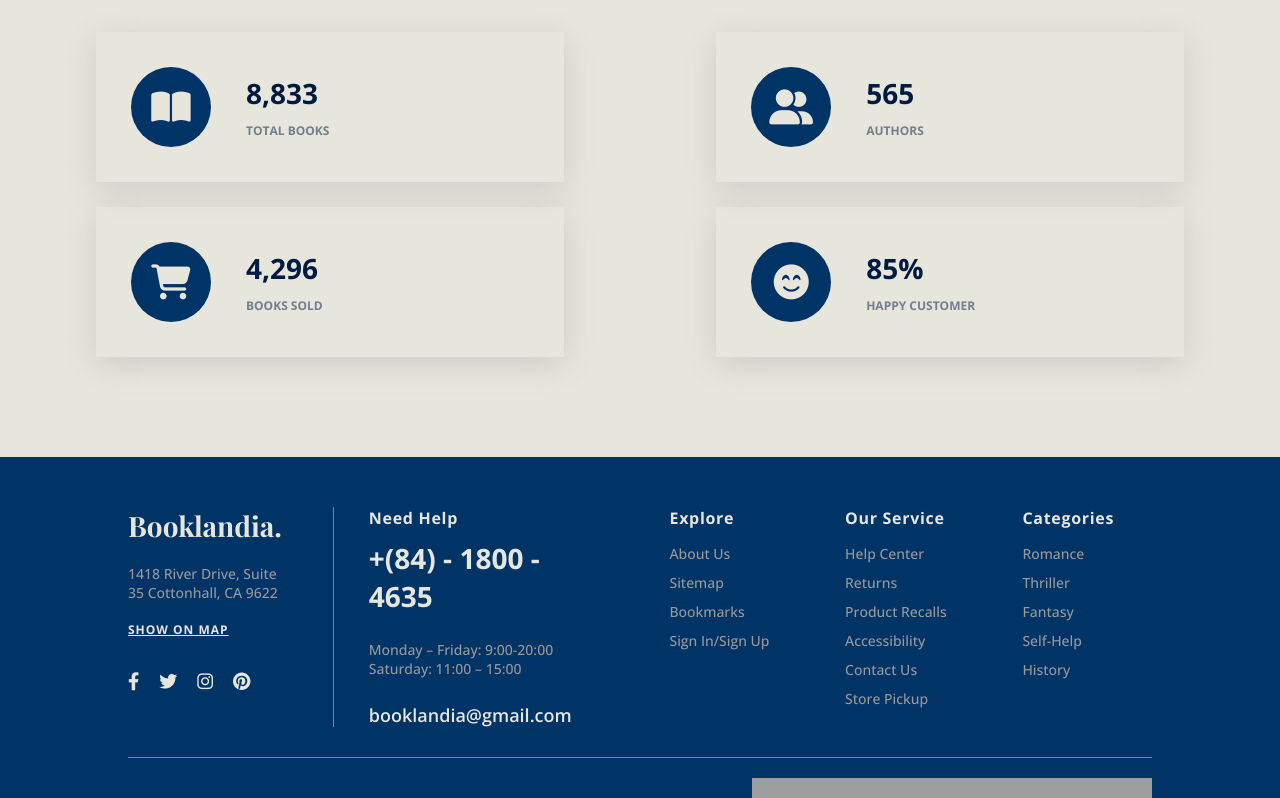
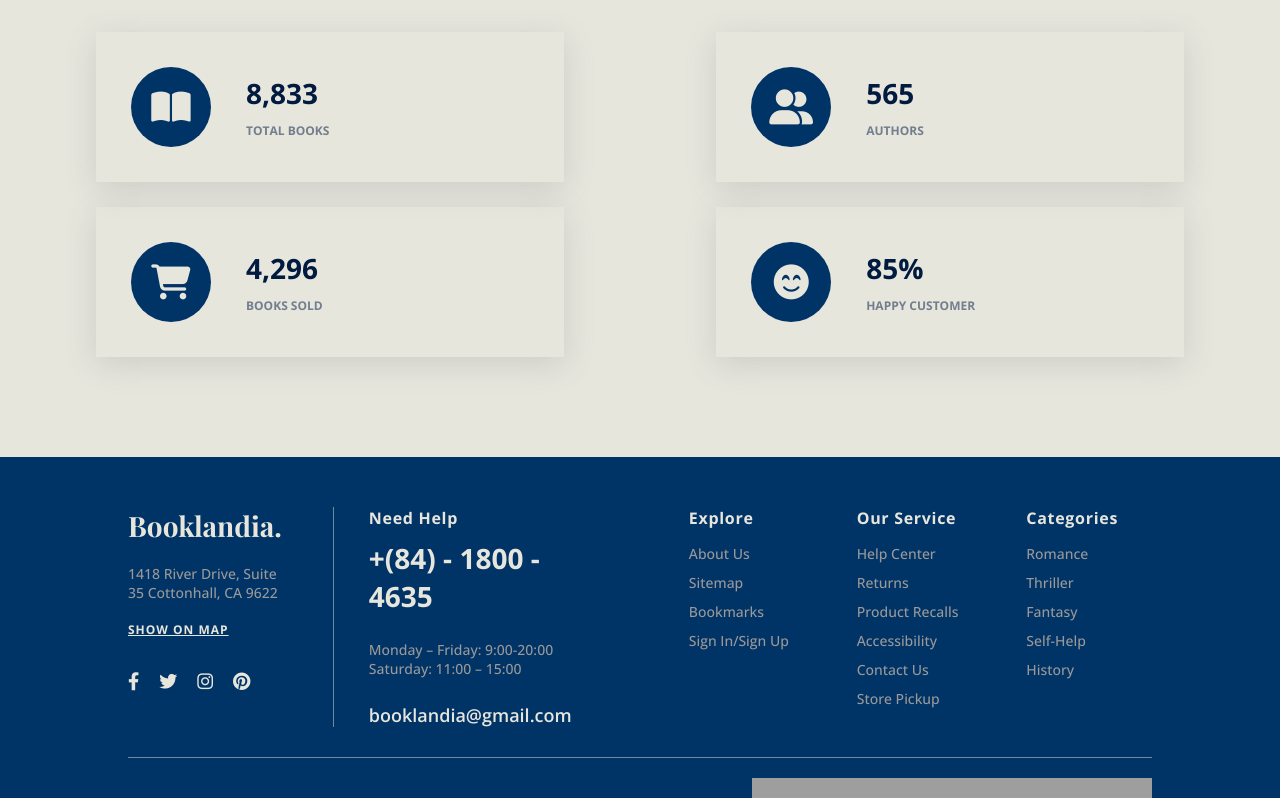
Before and after one commit to NurgulYunusova/Booklandia, a React (Vite) app in the folder client/: page / in a window 1280 px wide. Shown: the part 3380-4178 px from the top of the page. Built offline with nearby package versions, Linux system fonts and the light colour scheme; no server answers; grey boxes are pictures that could not be loaded.

Commit message:
fixed some problems

```diff
--- a/client/src/components/basketTable/basketTable.scss
+++ b/client/src/components/basketTable/basketTable.scss
@@ -9,7 +9,6 @@
   &Table {
     width: 70%;
     border-collapse: collapse;
-    // margin-bottom: 80px;
 
     th,
     td {
--- a/client/src/components/footer/footer.scss
+++ b/client/src/components/footer/footer.scss
@@ -114,7 +114,7 @@ footer {
             $justify-content: space-around,
             $align-items: flex-start
           );
-          width: 100%;
+          width: 65%;
 
           .exploreSection,
           .serviceSection,
--- a/client/src/pages/basket/basket.scss
+++ b/client/src/pages/basket/basket.scss
@@ -6,7 +6,7 @@
 
   &Container {
     width: 80%;
-    margin: 0 auto;
+    margin: 0 auto 100px;
 
     .top {
       @include center($justify-content: space-between);
--- a/client/src/pages/wishlist/wishlist.scss
+++ b/client/src/pages/wishlist/wishlist.scss
@@ -6,7 +6,7 @@
 
   &Container {
     width: 80%;
-    margin: 0 auto;
+    margin: 0 auto 100px;
 
     .top {
       @include center($justify-content: space-between);
```
